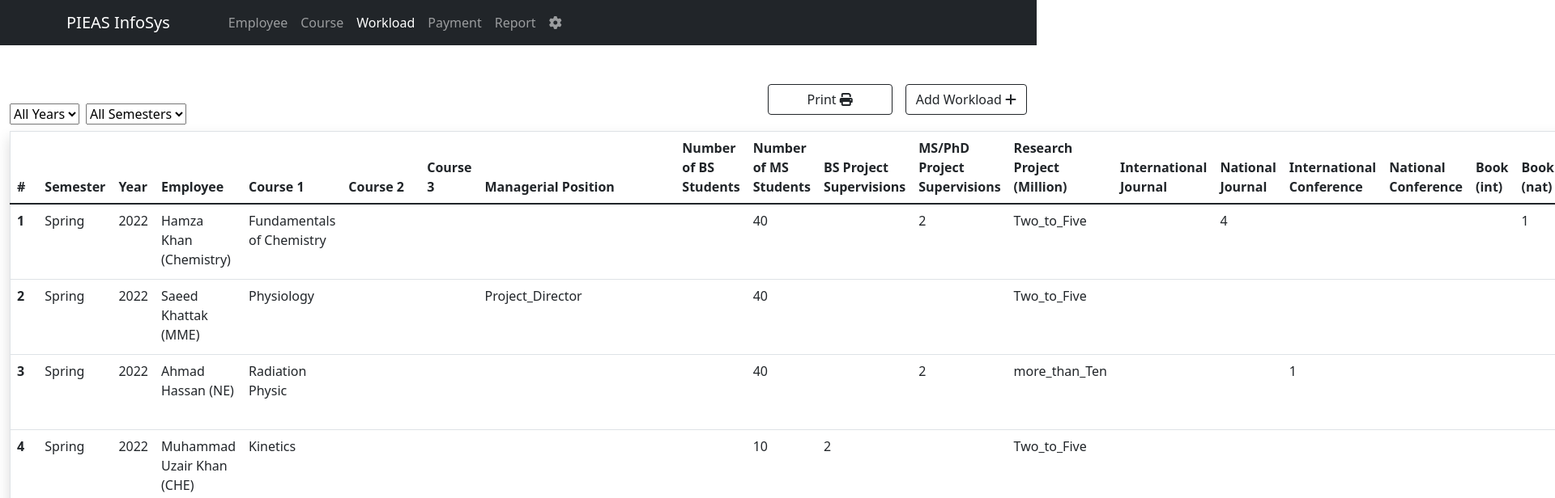
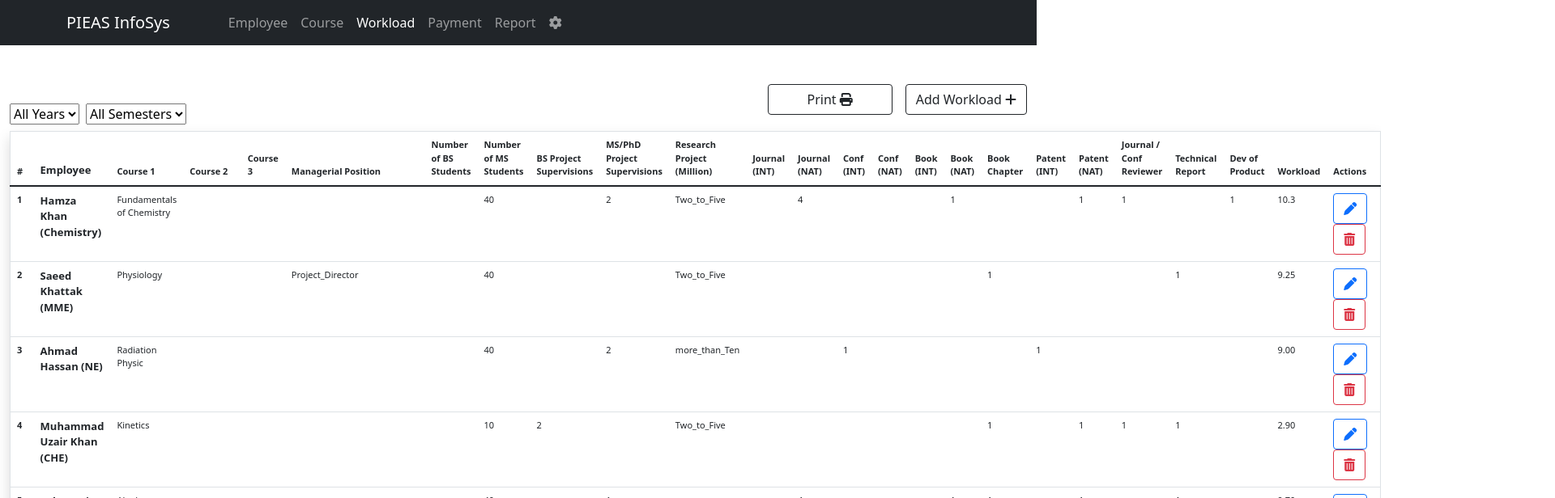
Before and after one commit to yasiraziz428/FYP-PIEAS-InfoSys, a React (Create React App) app: page /workload in a window 1280 px wide. Shown: the top 616 px of the page at 81% size, 1920 px wide, since content can reach past the window. Built offline with nearby package versions, Linux system fonts and the light colour scheme; data requests are answered from the project's data file.

Commit message:
Final(1)

```diff
--- a/db.json
+++ b/db.json
@@ -106,12 +106,6 @@
       "department": "Chemistry",
       "designation": "Visiting Faculty C",
       "id": 20
-    },
-    {
-      "employeeName": "new1",
-      "department": "ME",
-      "designation": "Visiting Faculty A",
-      "id": 21
     }
   ],
   "courses": [
@@ -1051,9 +1045,9 @@
       "phd_contact_hours": 0,
       "pay_rate": 3000,
       "financial_impact": 96000,
-      "payment_due": 96000,
+      "payment_due": 93000,
       "total_classes": 32,
-      "compensated_classes": 0,
+      "compensated_classes": -1,
       "courses": [
         {
           "id": 12,
@@ -1065,9 +1059,9 @@
           "contact_hours": 2,
           "credit_hours": 2,
           "financial_impact": 96000,
-          "payment_due": 96000,
+          "payment_due": 93000,
           "total_classes": 32,
-          "compensated_classes": 0
+          "compensated_classes": -1
         }
       ],
       "id": 27
--- a/src/components/AddWorkload.jsx
+++ b/src/components/AddWorkload.jsx
@@ -8,6 +8,7 @@ const AddWorkload = () => {
     semester: "",
     year: "",
     employeeName: "",
+    department: "",
     courseTitle1: "",
     courseTitle2: "",
     courseTitle3: "",
@@ -231,7 +232,7 @@ const AddWorkload = () => {
     //Start multiplying parameters with respective fields of workload getter variable of useState
     //Add them and set final score to that summed value
     //now add key to workload getter with key "workload" and value as "final score" calculated above
-
+    alert("Information added successfully!");
     await axios.post("http://localhost:3003/workloads", {
       ...workload,
       workLoad: final_score.toPrecision(3),
--- a/src/components/Parameters.jsx
+++ b/src/components/Parameters.jsx
@@ -960,7 +960,7 @@ const Parameters = () => {
             type="sumbit"
             className="mt-5 px-5 btn btn-dark text-center form-control"
           >
-            Update Parameters
+            Update Configuration
           </button>
         </div>
       </form>
--- a/src/components/Payment.jsx
+++ b/src/components/Payment.jsx
@@ -119,9 +119,9 @@ const Payment = () => {
         <thead>
           <tr>
             <th>#</th>
-            <th>Year</th>
-            <th>Semester</th>
-            <th>Employee</th>
+            {/* <th>Year</th>
+            <th>Semester</th> */}
+            <th className="px-5">Employee</th>
             <th>Designation</th>
             <th>Courses & Programs</th>
             <th>Course Contributions</th>
@@ -129,10 +129,10 @@ const Payment = () => {
             <th>Total Contact Hours</th>
             <th>Expected Classes</th>
             <th>Actual Classes</th>
-            <th>Pay Rate</th>
-            <th>Financial Impact in Rs</th>
-            <th>Payment Due in Rs</th>
-            <th className="px-3">± Classes</th>
+            <th>Pay_Rate</th>
+            <th className="px-3">Financial Impact</th>
+            <th className="px-3">Payment Due</th>
+            <th className="px-3">±Classes</th>
           </tr>
         </thead>
         <tbody>
@@ -151,8 +151,8 @@ const Payment = () => {
                 .map((payment, index) => (
                   <tr>
                     <th scope="row">{index + 1}</th>
-                    <td>{payment.year}</td>
-                    <td>{payment.semester}</td>
+                    {/* <td>{payment.year}</td>
+                    <td>{payment.semester}</td> */}
                     <td>
                       {payment.employee_data.employeeName} (
                       {payment.employee_data.department})
--- a/src/components/Report.jsx
+++ b/src/components/Report.jsx
@@ -160,8 +160,8 @@ const Report = () => {
             <thead>
               <tr>
                 <th>#</th>
-                <th>Year</th>
-                <th>Semester</th>
+                {/* <th>Year</th>
+                <th>Semester</th> */}
                 <th>Name of Visiting Faculty Member (Dept)</th>
                 <th>Program</th>
                 <th>Name of Course / Lab</th>
@@ -192,8 +192,8 @@ const Report = () => {
                     .map((payment, index) => (
                       <tr>
                         <th>{index + 1}</th>
-                        <td>{payment.year}</td>
-                        <td>{payment.semester}</td>
+                        {/* <td>{payment.year}</td>
+                        <td>{payment.semester}</td> */}
                         <td>
                           {payment.employee_data.employeeName} (
                           {payment.employee_data.department})
@@ -247,8 +247,8 @@ const Report = () => {
 
               <tr>
                 <td></td>
-                <td></td>
-                <td></td>
+                {/* <td></td>
+                <td></td> */}
                 <td></td>
                 <td></td>
                 <td></td>
@@ -293,8 +293,8 @@ const Report = () => {
             <thead>
               <tr>
                 <th>#</th>
-                <th>Year</th>
-                <th>Semester</th>
+                {/* <th>Year</th>
+                <th>Semester</th> */}
                 <th>Name of TA / Lab Engineer (Dept)</th>
                 <th>Program</th>
                 <th>Name of Course / Lab</th>
@@ -325,8 +325,8 @@ const Report = () => {
                     .map((payment, index) => (
                       <tr>
                         <th>{index + 1}</th>
-                        <td>{payment.year}</td>
-                        <td>{payment.semester}</td>
+                        {/* <td>{payment.year}</td>
+                        <td>{payment.semester}</td> */}
                         <td>
                           {payment.employee_data.employeeName} (
                           {payment.employee_data.department})
@@ -380,8 +380,8 @@ const Report = () => {
 
               <tr>
                 <th></th>
-                <td></td>
-                <td></td>
+                {/* <td></td>
+                <td></td> */}
                 <td></td>
                 <td></td>
                 <td></td>
@@ -426,8 +426,8 @@ const Report = () => {
             <thead>
               <tr>
                 <th>#</th>
-                <th>Year</th>
-                <th>Semester</th>
+                {/* <th>Year</th>
+                <th>Semester</th> */}
                 <th>Name of Visiting Faculty Member (Dept)</th>
                 <th>Program</th>
                 <th>Name of Course / Lab</th>
@@ -458,8 +458,8 @@ const Report = () => {
                     .map((payment, index) => (
                       <tr>
                         <th>{index + 1}</th>
-                        <td>{payment.year}</td>
-                        <td>{payment.semester}</td>
+                        {/* <td>{payment.year}</td>
+                        <td>{payment.semester}</td> */}
                         <td>
                           {payment.employee_data.employeeName} (
                           {payment.employee_data.department})
@@ -516,8 +516,8 @@ const Report = () => {
 
               <tr>
                 <th></th>
-                <td></td>
-                <td></td>
+                {/* <td></td>
+                <td></td> */}
                 <td></td>
                 <td></td>
                 <td></td>
@@ -562,8 +562,8 @@ const Report = () => {
             <thead>
               <tr>
                 <th>#</th>
-                <th>Year</th>
-                <th>Semester</th>
+                {/* <th>Year</th>
+                <th>Semester</th> */}
                 <th>Name of TA / Lab Engineer (Dept)</th>
                 <th>Program</th>
                 <th>Name of Course / Lab</th>
@@ -594,8 +594,8 @@ const Report = () => {
                     .map((payment, index) => (
                       <tr>
                         <th>{index + 1}</th>
-                        <td>{payment.year}</td>
-                        <td>{payment.semester}</td>
+                        {/* <td>{payment.year}</td>
+                        <td>{payment.semester}</td> */}
                         <td>
                           {payment.employee_data.employeeName} (
                           {payment.employee_data.department})
@@ -652,8 +652,8 @@ const Report = () => {
 
               <tr>
                 <th></th>
-                <td></td>
-                <td></td>
+                {/* <td></td>
+                <td></td> */}
                 <td></td>
                 <td></td>
                 <td></td>
--- a/src/components/Workload.jsx
+++ b/src/components/Workload.jsx
@@ -17,9 +17,10 @@ const Workload = () => {
 
   const loadWorkload = async () => {
     const result = await axios.get("http://localhost:3003/workloads");
+    const workload_data = result.data;
     //Populating Years
     const yearsSet = new Set(
-      workload.filter((p) => p.year && p.year !== "").map((w) => w.year)
+      workload_data.filter((p) => p.year && p.year !== "").map((w) => w.year)
     );
     const yearsArray = [...yearsSet].sort();
     setYears(yearsArray);
@@ -207,14 +208,14 @@ const Workload = () => {
 
       <table
         className="table caption-top border shadow mt-2"
-        // style={{ fontSize: "12px" }}
+        style={{ fontSize: "11px" }}
       >
         <thead>
           <tr>
             <th>#</th>
-            <th>Semester</th>
-            <th>Year</th>
-            <th>Employee</th>
+            {/* <th>Semester</th>
+            <th>Year</th> */}
+            <th style={{ fontSize: "13px" }}>Employee</th>
             <th>Course 1</th>
             <th>Course 2</th>
             <th>Course 3</th>
@@ -224,18 +225,18 @@ const Workload = () => {
             <th>BS Project Supervisions</th>
             <th>MS/PhD Project Supervisions</th>
             <th>Research Project (Million)</th>
-            <th>International Journal</th>
-            <th>National Journal</th>
-            <th>International Conference</th>
-            <th>National Conference</th>
-            <th>Book (int)</th>
-            <th>Book (nat)</th>
+            <th>Journal (INT)</th>
+            <th>Journal (NAT)</th>
+            <th>Conf (INT)</th>
+            <th>Conf (NAT)</th>
+            <th>Book (INT)</th>
+            <th>Book (NAT)</th>
             <th>Book Chapter</th>
-            <th>Patent (int)</th>
-            <th>Patent (nat)</th>
-            <th>Journal / Conference Reviewer</th>
+            <th>Patent (INT)</th>
+            <th>Patent (NAT)</th>
+            <th>Journal / Conf Reviewer</th>
             <th>Technical Report</th>
-            <th>Development of Product</th>
+            <th>Dev of Product</th>
             <th>Workload</th>
             <th>Actions</th>
           </tr>
@@ -256,9 +257,11 @@ const Workload = () => {
                 .map((workloads, index) => (
                   <tr>
                     <th scope="row">{index + 1}</th>
-                    <td>{workloads.semester}</td>
-                    <td>{workloads.year}</td>
-                    <td>{workloads.employeeName}</td>
+                    {/* <td>{workloads.semester}</td>
+                    <td>{workloads.year}</td> */}
+                    <th style={{ fontSize: "13px" }}>
+                      {workloads.employeeName}
+                    </th>
                     <td>{workloads.courseTitle1}</td>
                     <td>{workloads.courseTitle2}</td>
                     <td>{workloads.courseTitle3}</td>
```
